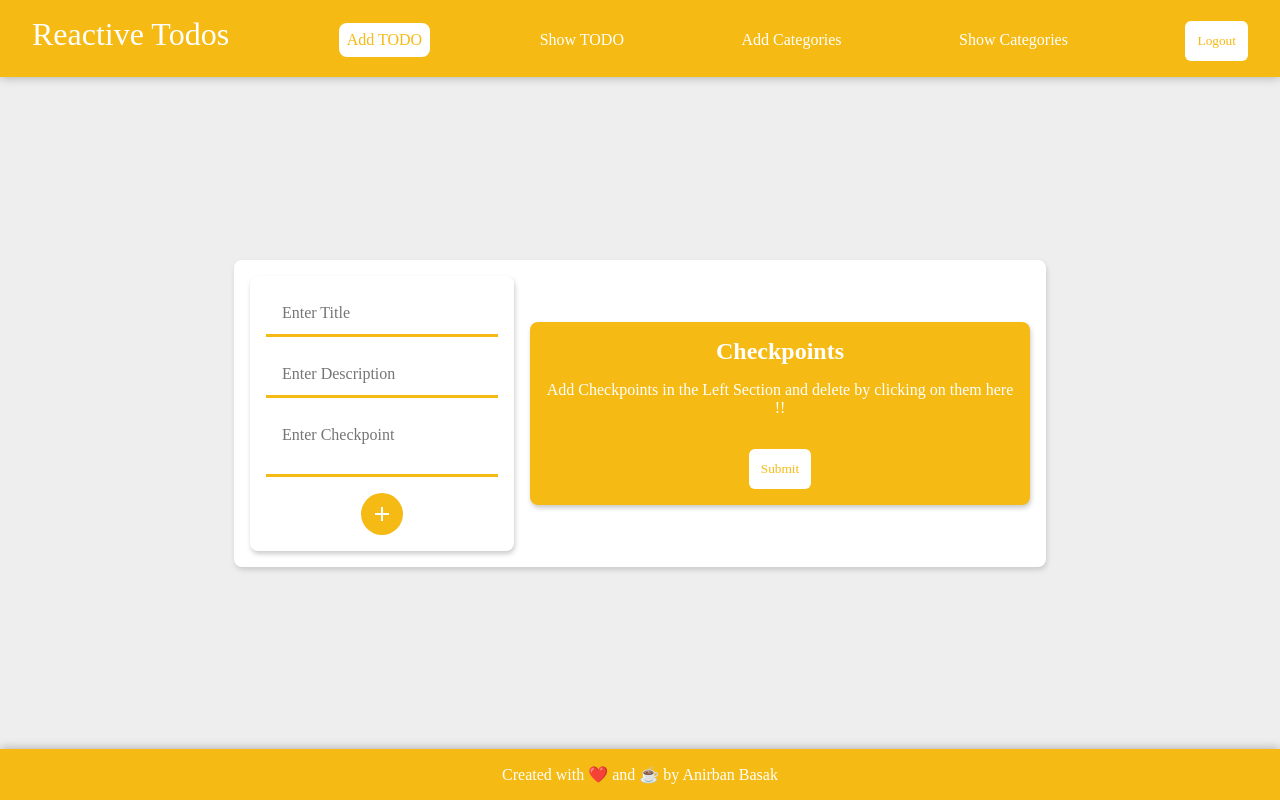
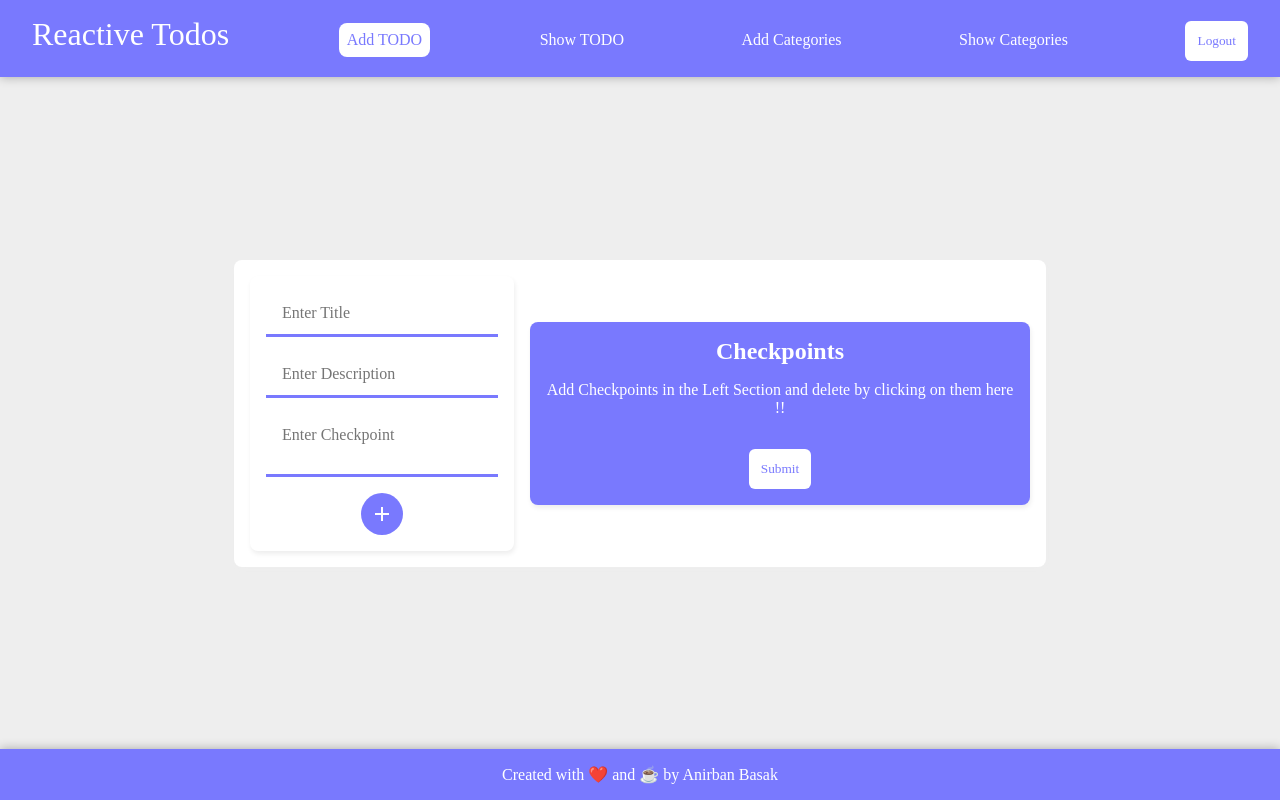
Before and after one commit to basakjeet08/React-Todo-Website, a React (Vite) app: page /add-todo in a window 1280 px wide. Built offline with nearby package versions, Linux system fonts and the light colour scheme; sample sign-in values are in the browser's storage.

Commit message:
refactor - Cleaned the Styles code a bit.

```diff
--- a/src/components/CheckpointUI/CheckpointUI.jsx
+++ b/src/components/CheckpointUI.jsx
@@ -1,8 +1,6 @@
-import "./index.css";
-
 function CheckpointUI({ checkpointList, deleteCheckpoint, onSubmit }) {
   return (
-    <div className="card checkpoint-card">
+    <div className="card secondary-card">
       <h2>Checkpoints</h2>
       <p>
         Add Checkpoints in the Left Section and delete by clicking on them here
--- a/src/components/CheckpointUI/index.css
+++ /dev/null
@@ -1,24 +0,0 @@
-.checkpoint-card {
-  background-color: #f5ba13;
-  color: white;
-  max-width: 500px;
-}
-
-.checkpoint-card > p {
-  text-align: center;
-}
-
-.checkpoint-card > ul {
-  width: 100%;
-  margin-left: 32px;
-  cursor: pointer;
-}
-
-.checkpoint-card > ul > li {
-  padding: 5px;
-}
-
-.checkpoint-card > ul > li:hover {
-  background-color: #eee;
-  color: #f5ba13;
-}
--- a/src/components/TodoItem.jsx
+++ b/src/components/TodoItem.jsx
@@ -4,7 +4,7 @@ function TodoItemComponent({ todo, onDeleteClick, deleteCheckpoint }) {
       <p className="todo-title">{todo.title}</p>
       <p className="todo-description">{todo.description}</p>
 
-      <div className="checkpoint-card card">
+      <div className="secondary-card card">
         <h2>Checkpoints</h2>
         <ul>
           {todo.checkpoints.map((checkpoint, index) => (
--- a/src/index.css
+++ b/src/index.css
@@ -1,3 +1,10 @@
+:root {
+  --primary-color: #7979fe;
+  --secondary-color: white;
+  --textColor: white;
+  --background-color: #eee;
+}
+
 * {
   padding: 0;
   margin: 0;
@@ -10,7 +17,7 @@ html {
 }
 
 body {
-  background: #eee;
+  background: var(--background-color);
   height: 100vh;
 }
 
@@ -25,7 +32,7 @@ input {
   font-size: 16px;
   border: none;
   border-radius: 6;
-  border-bottom: 3px solid #f5ba13;
+  border-bottom: 3px solid var(--primary-color);
   outline: none;
 }
 
@@ -34,7 +41,7 @@ textarea {
   font-size: 16px;
   border: none;
   border-radius: 6;
-  border-bottom: 3px solid #f5ba13;
+  border-bottom: 3px solid var(--primary-color);
   outline: none;
   resize: none;
   width: 100%;
@@ -47,15 +54,15 @@ button {
   padding: 12px;
   border: none;
   border-radius: 6px;
-  background-color: #f5ba13;
-  color: white;
+  background-color: var(--primary-color);
+  color: var(--textColor);
   cursor: pointer;
   transition: all 0.25s;
 }
 
 .button-reverse {
-  background-color: white;
-  color: #f5ba13;
+  background-color: var(--secondary-color);
+  color: var(--primary-color);
 }
 
 button:hover {
@@ -80,13 +87,39 @@ button:active {
   column-gap: 16px;
   border-radius: 8px;
   padding: 16px;
-  background-color: white;
-  box-shadow: 1px 3px 5px #ccc;
+  background-color: var(--secondary-color);
+  box-shadow: 1px 3px 5px var(--background-color);
   transition: all 0.25s;
 }
 
 .card:hover {
   box-shadow: 1px 3px 20px #ccc;
+}
+
+.secondary-card {
+  background-color: var(--primary-color);
+  color: var(--secondary-color);
+  max-width: 500px;
+}
+
+.secondary-card > p {
+  text-align: center;
+}
+
+.secondary-card > ul {
+  width: 100%;
+  cursor: pointer;
+}
+
+.secondary-card > ul > li {
+  padding: 8px;
+  margin: 0px 24px;
+  border-radius: 8px;
+}
+
+.secondary-card > ul > li:hover {
+  background-color: var(--secondary-color);
+  color: var(--primary-color);
 }
 
 .todo-list-container {
--- a/src/layouts/index.css
+++ b/src/layouts/index.css
@@ -7,11 +7,11 @@ header {
 
   box-shadow: 0 0 10px 0 rgba(0, 0, 0, 0.3);
   padding: 16px 32px;
-  background-color: #f5ba13;
+  background-color: var(--primary-color);
 }
 
 header > h1 {
-  color: white;
+  color: var(--textColor);
   font-weight: 400;
 }
 
@@ -28,13 +28,13 @@ header > ul > a {
   border-radius: 8px;
   text-decoration: none;
   list-style-type: none;
-  color: white;
+  color: var(--textColor);
   transition: all 0.3s;
 }
 
 header > ul > a:hover {
-  background-color: white;
-  color: #f5ba13;
+  background-color: var(--secondary-color);
+  color: var(--primary-color);
 }
 
 header > ul > a:active {
@@ -42,20 +42,20 @@ header > ul > a:active {
 }
 
 .active {
-  background-color: white;
-  color: #f5ba13;
+  background-color: var(--secondary-color);
+  color: var(--primary-color);
 }
 
 .logout-btn {
-  background-color: white;
-  color: #f5ba13;
+  background-color: var(--secondary-color);
+  color: var(--primary-color);
 }
 
 footer {
   text-align: center;
   width: 100%;
   padding: 16px;
-  background-color: #f5ba13;
-  color: white;
+  background-color: var(--primary-color);
+  color: var(--textColor);
   box-shadow: 0 0 10px 0 rgba(0, 0, 0, 0.3);
 }
--- a/src/page/AddTodoPage.jsx
+++ b/src/page/AddTodoPage.jsx
@@ -1,7 +1,7 @@
 import { useState } from "react";
 import InputTodoComponent from "../components/InputTodo";
 import useTodo from "../hooks/useTodo";
-import CheckpointUI from "../components/CheckpointUI/CheckpointUI";
+import CheckpointUI from "../components/CheckpointUI";
 import useInputTodo from "../hooks/useInputTodo";
 
 function AddTodoPage() {
```
